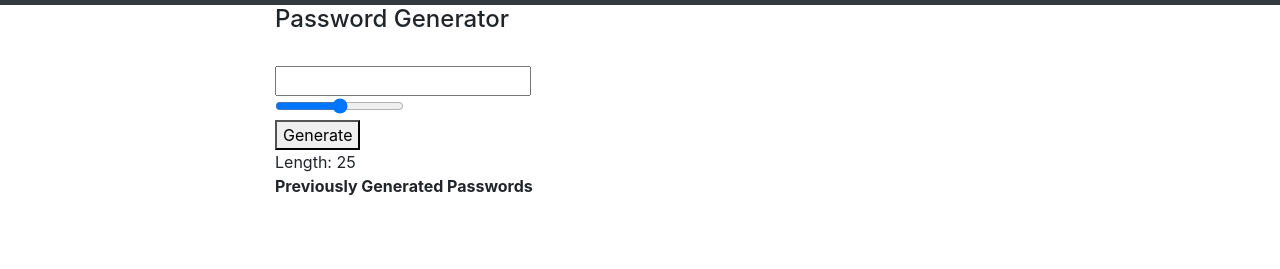
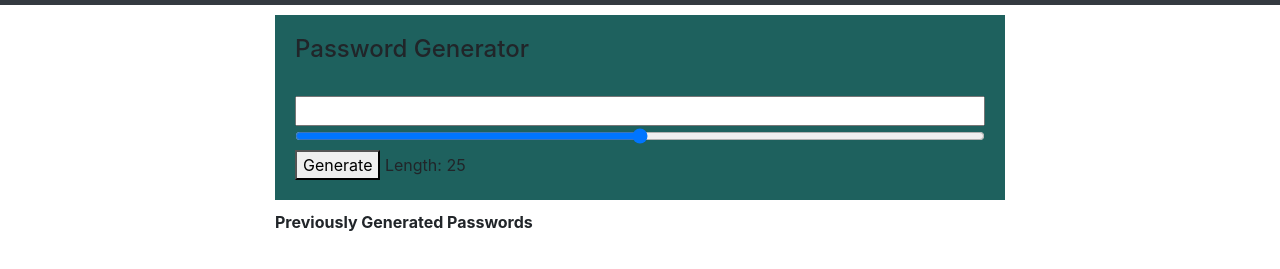
Before and after one commit to MeshalS/Thrid3Home-Work, a plain HTML site: page index.html in a window 1280 px wide. Shown: the part 51-320 px from the top of the page. Drawn offline with nearby package versions, Linux system fonts and the light colour scheme.

Commit message:
adding all

```diff
--- a/index.html
+++ b/index.html
@@ -7,7 +7,7 @@
     <title>Random Password Generator</title>
 
     <link rel="stylesheet" href="https://stackpath.bootstrapcdn.com/bootstrap/4.1.0/css/bootstrap.min.css" integrity="sha384-9gVQ4dYFwwWSjIDZnLEWnxCjeSWFphJiwGPXr1jddIhOegiu1FwO5qRGvFXOdJZ4" crossorigin="anonymous">
-    <link rel="stylesheet" href="Random Password Generator.css">
+    <link rel="stylesheet" href="style.css">
 
 
 </head>
--- /dev/null
+++ b/style.css
@@ -0,0 +1,24 @@
+.content{
+    margin-top: 10px;
+    margin-bottom: 10px;
+    background-color: rgb(30, 97, 94);
+    padding: 20px;
+    width: 100%;
+}
+
+#display{
+    width: 100%;
+}
+
+#slider{
+    width: 100%;
+}
+
+#length{
+    display: inline-block;
+    width: 100px;
+}
+
+.previous_passwords{
+    margin-bottom: 20px;
+}
```
